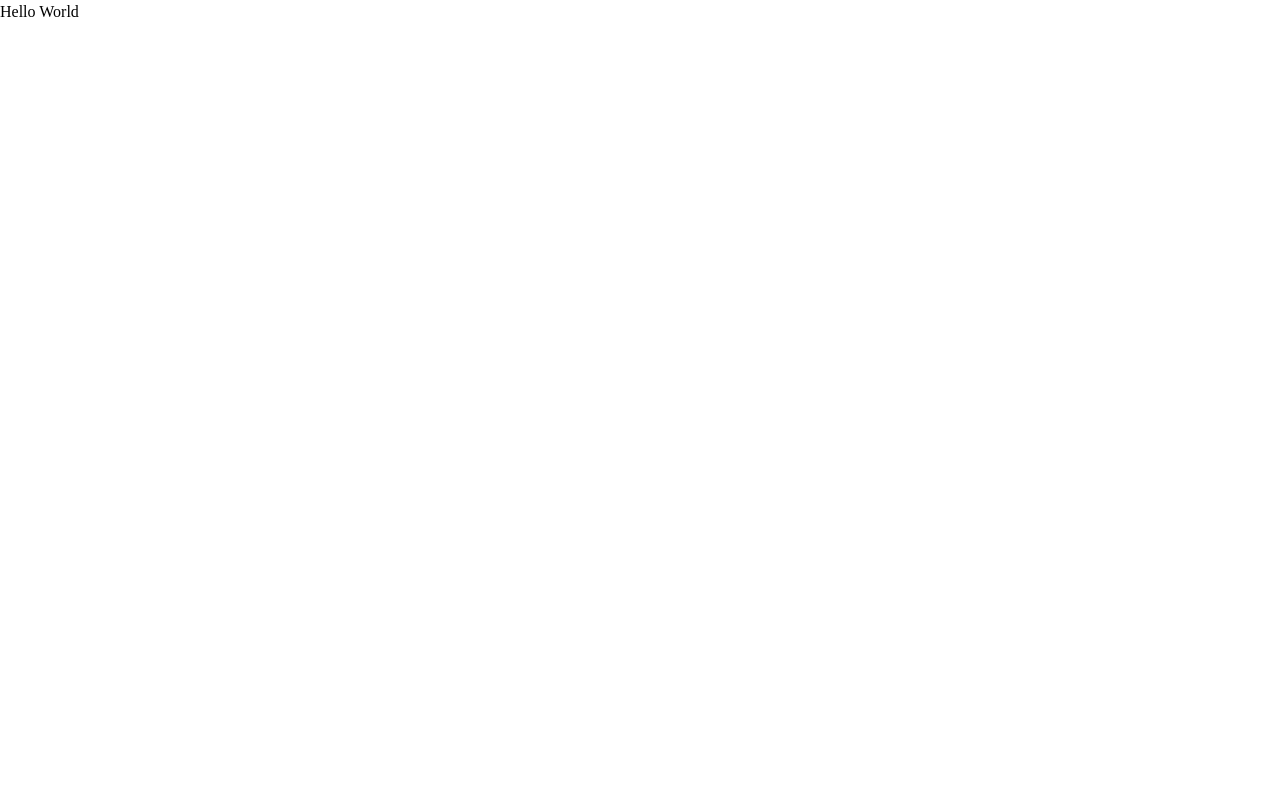
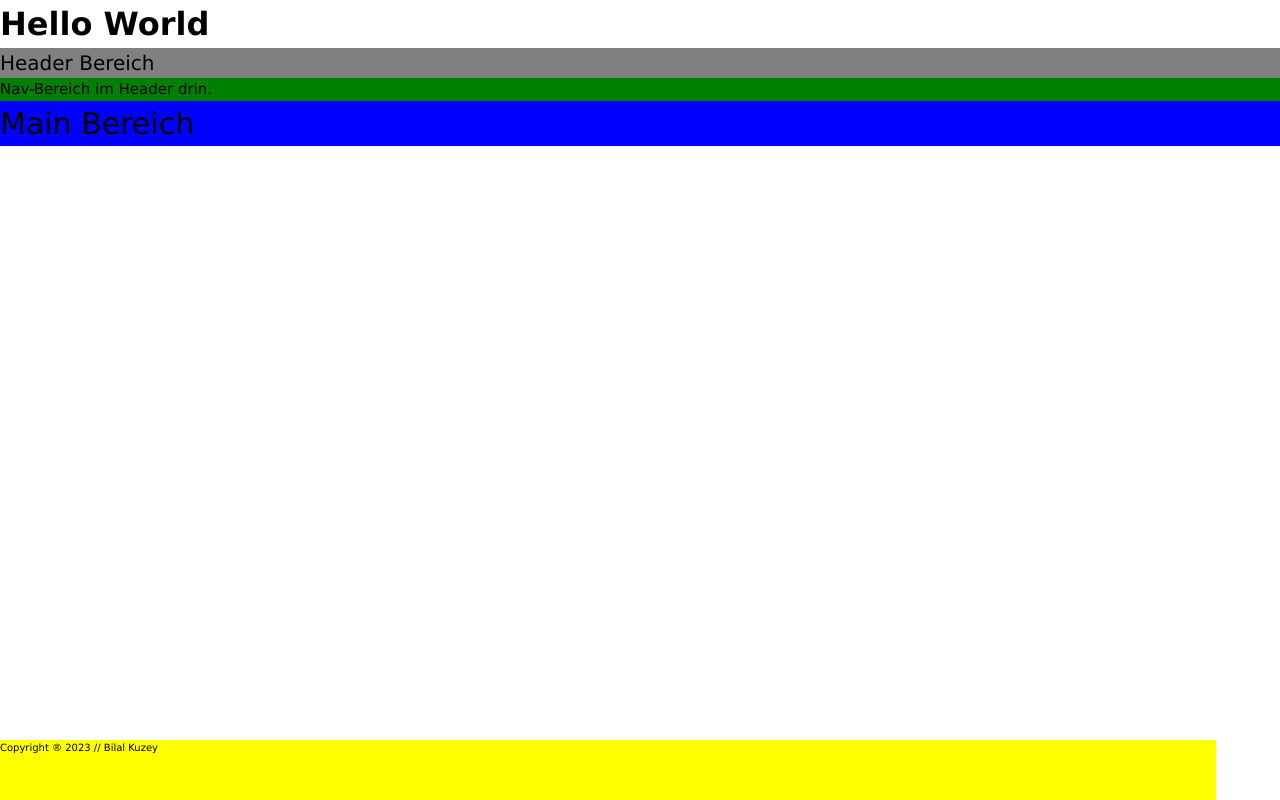
Before and after one commit to bk1405bgl/personal-website, a plain HTML site: page index.html in a window 1280 px wide. Drawn offline with Linux system fonts and the light colour scheme.

Commit message:
raw structure and background colors

```diff
--- a/index.html
+++ b/index.html
@@ -8,6 +8,12 @@
     <title>My Personal Website</title>
   </head>
   <body>
-    Hello World
+    <h1>Hello World</h1>
+    <header>
+      Header Bereich
+      <nav>Nav-Bereich im Header drin.</nav>
+    </header>
+    <main>Main Bereich</main>
+    <footer>Copyright &reg; 2023 // Bilal Kuzey</footer>
   </body>
 </html>
--- a/styler.css
+++ b/styler.css
@@ -16,6 +16,8 @@ body {
 body {
   line-height: 1.5;
   -webkit-font-smoothing: antialiased;
+  font-family: Verdana, Helvetica, sans-serif;
+  position: static;
 }
 
 img,
@@ -48,3 +50,27 @@ h6 {
 #__next {
   isolation: isolate;
 }
+
+header {
+  font-size: 20px;
+  background-color: grey;
+}
+
+nav {
+  font-size: 15px;
+  background-color: green;
+}
+
+main {
+  font-size: 30px;
+  background-color: blue;
+}
+
+footer {
+  font-size: 10px;
+  background-color: yellow;
+  position: fixed;
+  bottom: 0;
+  width: 95%;
+  height: 60px;
+}
```
